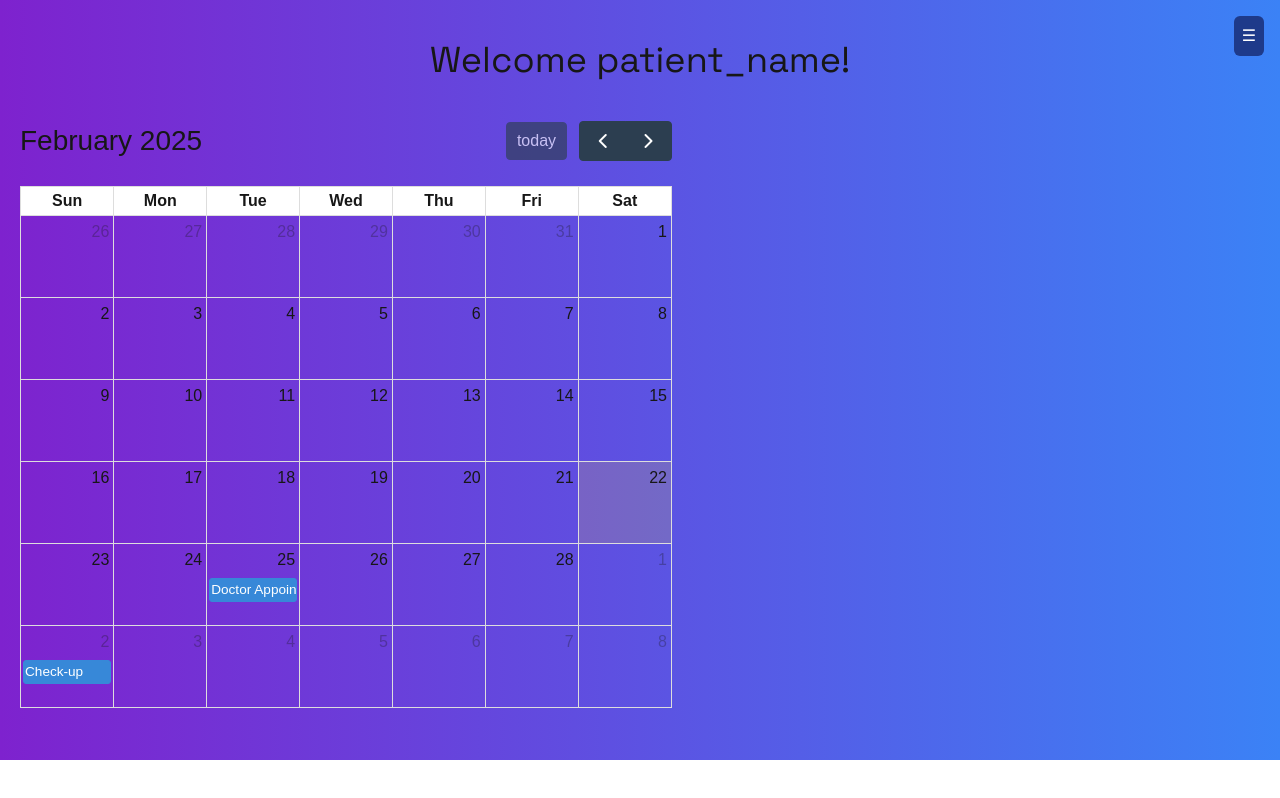
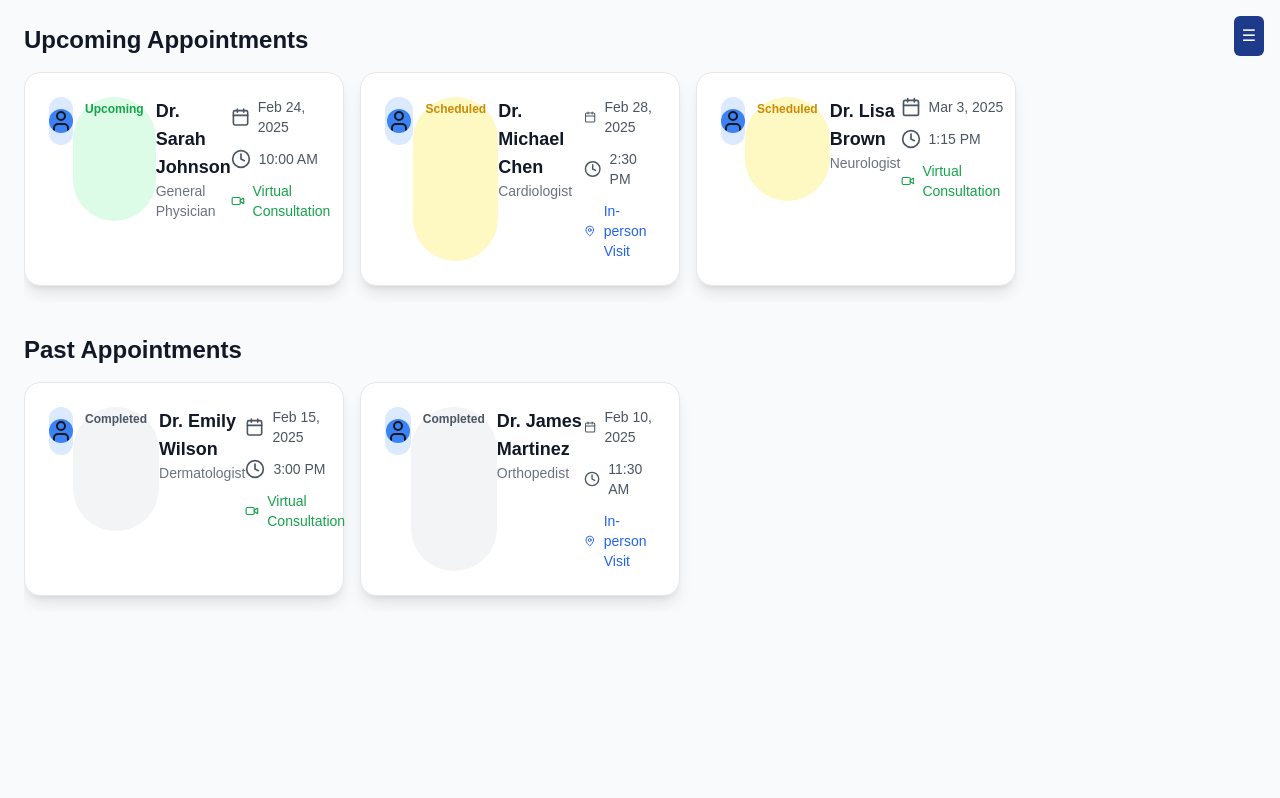
Before and after one commit to arnavganga/hacklytics2025, a Next.js app in the folder frontend/: page /dashboard/patient in a window 1280 px wide. Built offline with nearby package versions, Linux system fonts and the light colour scheme; no server answers; what @stytch/nextjs would draw is missing.

Commit message:
patient dashboard

```diff
--- a/frontend/src/app/dashboard/patient/page.js
+++ b/frontend/src/app/dashboard/patient/page.js
@@ -2,23 +2,100 @@ import React from "react";
 import Sidebar from "@/components/Sidebar";
 import CalendarComponent from "@/components/Calendar";
 import VirtualNurse from "@/components/virtualNurse";
+import AppointmentCard from "@/components/card-components/appointmentCard";
 
 export default function PatientDashboardPage() {
-    return (
-      <div className="min-h-full bg-gradient-to-r from-purple-700 to-blue-500">
-        <div className="p-5">
-          <h1 className="font-sans flex justify-center p-5 text-4xl">
-            Welcome patient_name!
-          </h1>
+  const appointments = {
+    upcoming: [
+      {
+        doctorName: "Dr. Sarah Johnson",
+        specialty: "General Physician",
+        date: "Feb 24, 2025",
+        time: "10:00 AM",
+        isVirtual: true,
+        stat: "Upcoming",
+      },
+      {
+        doctorName: "Dr. Michael Chen",
+        specialty: "Cardiologist",
+        date: "Feb 28, 2025",
+        time: "2:30 PM",
+        isVirtual: false,
+        stat: "Scheduled",
+      },
+      {
+        doctorName: "Dr. Lisa Brown",
+        specialty: "Neurologist",
+        date: "Mar 3, 2025",
+        time: "1:15 PM",
+        isVirtual: true,
+        stat: "Scheduled",
+      },
+    ],
+    past: [
+      {
+        doctorName: "Dr. Emily Wilson",
+        specialty: "Dermatologist",
+        date: "Feb 15, 2025",
+        time: "3:00 PM",
+        isVirtual: true,
+        stat: "Completed",
+      },
+      {
+        doctorName: "Dr. James Martinez",
+        specialty: "Orthopedist",
+        date: "Feb 10, 2025",
+        time: "11:30 AM",
+        isVirtual: false,
+        stat: "Completed",
+      },
+    ],
+  };
+
+  return (
+    <div className="min-h-screen bg-gray-50 p-6">
+      <div className="max-w-7xl mx-auto">
+        <div className="mb-8">
+          <h2 className="text-2xl font-bold text-gray-900 mb-4">
+            Upcoming Appointments
+          </h2>
+          <div className="flex space-x-4 overflow-x-auto pb-4">
+            {appointments.upcoming.map((appointment, index) => (
+              <AppointmentCard key={index} {...appointment} />
+            ))}
+          </div>
         </div>
-        <div className="flex flex-row justify-between">
-          <div className="pl-5 max-w-2xl h-[80vh] min-h-[600px] overflow-auto z-0">
-            <CalendarComponent />
+
+        <div>
+          <h2 className="text-2xl font-bold text-gray-900 mb-4">
+            Past Appointments
+          </h2>
+          <div className="flex space-x-4 overflow-x-auto pb-4">
+            {appointments.past.map((appointment, index) => (
+              <AppointmentCard key={index} {...appointment} />
+            ))}
           </div>
+
           <div className="w-1/5 min-w-[200px] right-0">
             <Sidebar />
           </div>
         </div>
       </div>
-    );
+    </div>
+    // <div className="min-h-full bg-gradient-to-r from-purple-700 to-blue-500">
+    //   <div className="p-5">
+    //     <h1 className="font-sans flex justify-center p-5 text-4xl">
+    //       Welcome patient_name!
+    //     </h1>
+    //   </div>
+    //   <div className="flex flex-row justify-between">
+    //     <div className="pl-5 max-w-2xl h-[80vh] min-h-[600px] overflow-auto z-0">
+    //       <CalendarComponent />
+    //     </div>
+    //     <div className="w-1/5 min-w-[200px] right-0">
+    //       <Sidebar />
+    //     </div>
+    //   </div>
+    // </div>
+  );
 }
--- a/frontend/src/components/Sidebar.js
+++ b/frontend/src/components/Sidebar.js
@@ -4,7 +4,7 @@ import { useState } from "react";
 import Link from "next/link";
 import { usePathname } from "next/navigation";
 
-const userRole = "doctor"; // Replace with actual user role
+const userRole = "patient"; // Replace with actual user role
 
 export default function Sidebar() {
   const [isOpen, setIsOpen] = useState(false);
--- a/frontend/src/components/card-components/appointmentCard.js
+++ b/frontend/src/components/card-components/appointmentCard.js
@@ -1,7 +1,7 @@
 import React from "react";
 import { Calendar, Clock, User, Video, MapPin } from "lucide-react";
 
-export default function AppointmentCard({ props }) {
+export default function AppointmentCard(props) {
   const statusClasses = {
     Completed: "bg-gray-100 text-gray-600",
     Upcoming: "bg-green-100 text-green-600",
@@ -14,25 +14,31 @@ export default function AppointmentCard({ props }) {
         <div className="h-12 w-12 rounded-full bg-blue-100 flex items-center justify-center">
           <User className="h-6 w-6 rounded-full bg-blue-500" />
         </div>
-        <span className="{`px-3 py-1 rounded-full text-xs font-semibold ${statusClasses[status]}`}">
-          {status}
+        <span
+          className={`px-3 py-1 rounded-full text-xs font-semibold ${
+            statusClasses[props.stat]
+          }`}
+        >
+          {props.stat}
         </span>
 
         <div>
-          <h3 className="text-lg font-semibold text-gray-900">{doctorName}</h3>
-          <p className="text-sm text-gray-500">{specialty}</p>
+          <h3 className="text-lg font-semibold text-gray-900">
+            {props.doctorName}
+          </h3>
+          <p className="text-sm text-gray-500">{props.specialty}</p>
         </div>
 
         <div className="space-y-3">
           <div className="flex items-center text-sm text-gray-600">
             <Calendar className="mr-2 h-5 w-5" />
-            {date}
+            {props.date}
           </div>
           <div className="flex items-center text-sm text-gray-600">
             <Clock className="mr-2 h-5 w-5" />
-            {time}
+            {props.time}
           </div>
-          {isVirtual ? (
+          {props.isVirtual ? (
             <div className="flex items-center text-sm text-green-600 font-medium">
               <Video className="mr-2 h-5 w-5" />
               Virtual Consultation
```
